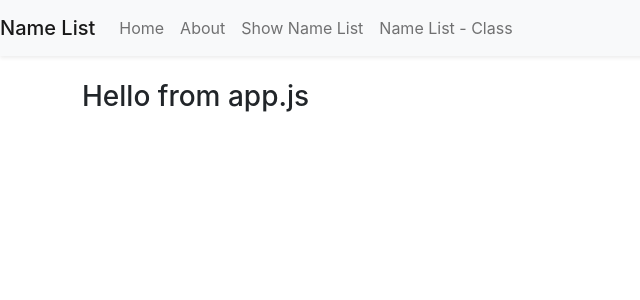
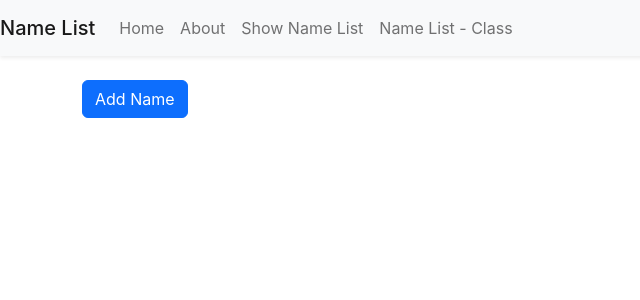
Before and after one commit to naveensanjula975/Random-User-Generator-React, a React (Create React App) app: page /namelistc in a window 1280 px wide. Shown: the top 300 px of the page, without its empty margins (0-640 px from the left). Built offline with nearby package versions, Linux system fonts and the light colour scheme.

Commit message:
btn added

```diff
--- a/src/App.js
+++ b/src/App.js
@@ -20,7 +20,7 @@ function App() {
             <NameList />
           </Route>
           <Route path="/namelistc">
-            <NameListC message="Hello from app.js" />
+            <NameListC />
           </Route>
           <Route path="/">
             <Home />
--- a/src/components/pages/NameListC/NameListC.jsx
+++ b/src/components/pages/NameListC/NameListC.jsx
@@ -5,7 +5,8 @@ class NameListC extends Component {
     render() {
         return (
             <div className="container mt-4">
-                <h3>{this.props.message}</h3>
+                <button className="btn btn-primary mb-2">Add Name</button>
+                <ul className="list-group"></ul>
             </div>
         );
     }
```
